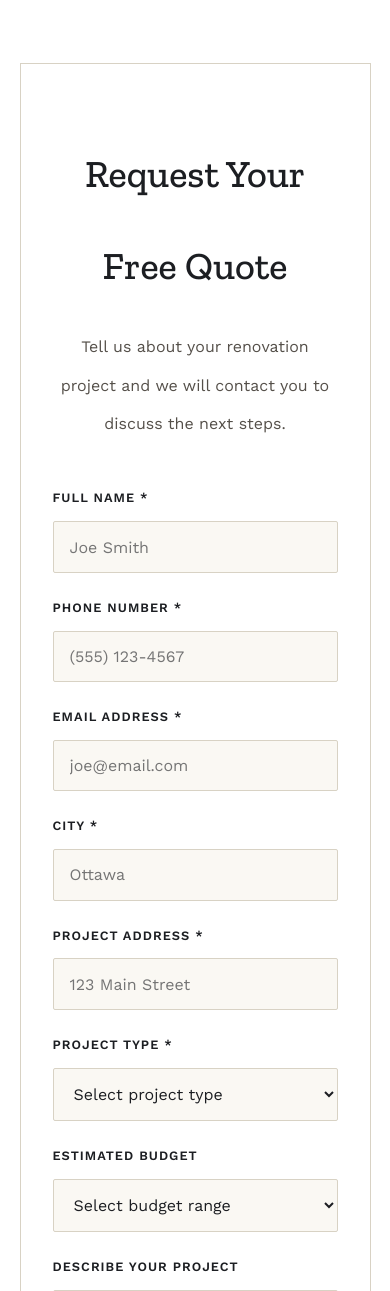
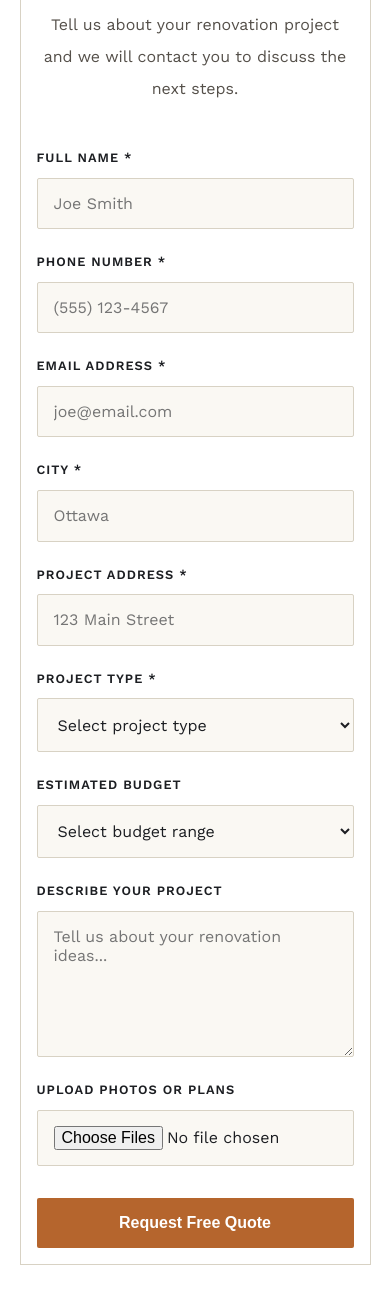
Before and after one commit to Nhasa3/RenoVision, a Django app: page /form/ in a window 390 px wide. Shown: the part 536-1827 px from the top of the page. Run offline with Django 5.2, Linux system fonts and the light colour scheme.

Commit message:
Added footer on gallary, fixed the design of form page.

```diff
--- a/mysite/static/css/form.css
+++ b/mysite/static/css/form.css
@@ -37,8 +37,8 @@ body {
 
     font-family:"Work Sans", sans-serif;
 
-    line-height:2.4;
-    padding-top: 9%;
+    line-height:2;
+    padding-top: 6.6%;
 
 }
 
@@ -645,10 +645,13 @@ button:hover {
 
 @media(max-width:900px){
 
+    body{
+        padding-top:16%;
+    }
 
     .quote-hero {
 
-        min-height:500px;
+        min-height:200px;
 
     }
 
@@ -656,7 +659,7 @@ button:hover {
 
     .form-container {
 
-        padding:2rem;
+        padding:1rem;
 
     }
 
--- a/mysite/template/gallary/gallery.html
+++ b/mysite/template/gallary/gallery.html
@@ -12,6 +12,7 @@
     <title>Gallery | Total Renovation</title>
 
     <link rel="stylesheet" href="{% static 'css/header.css' %}">
+    <link rel="stylesheet" href="{% static 'css/footer.css' %}">
 
     <style>
 
@@ -252,6 +253,7 @@
         </div>
 
     </section>
+    {% include "../partials/footer.html" %}
 
 </body>
 
--- a/mysite/template/partials/form.html
+++ b/mysite/template/partials/form.html
@@ -11,6 +11,7 @@
 
     <link rel="stylesheet" href="{% static 'css/form.css' %}">
     <link rel="stylesheet" href="{% static 'css/header.css' %}">
+    <link rel="stylesheet" href="{% static 'css/footer.css' %}">
 
     <link href="https://fonts.googleapis.com/css2?family=Work+Sans:wght@400;500;600&family=Zilla+Slab:wght@500;600&display=swap" rel="stylesheet">
 
@@ -346,6 +347,7 @@
 
 </section>
 
+{% include '../partials/footer.html' %}
 
 
 </body>
```
